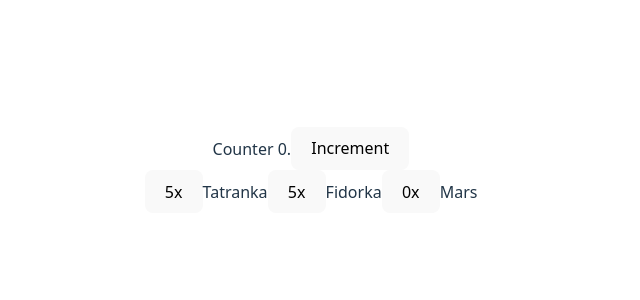
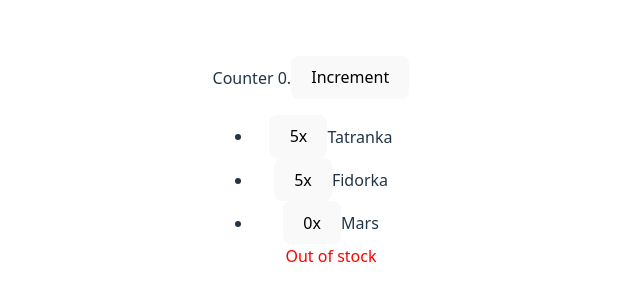
Before and after one commit to MartinNuc/react-course-feb-2026, a React (Vite) app: page / in a window 1280 px wide. Shown: the part 230-530 px from the top of the page, without its empty margins (329-969 px from the left). Built offline with nearby package versions, Linux system fonts and the light colour scheme.

Commit message:
check available count

```diff
--- a/src/VendingItem.tsx
+++ b/src/VendingItem.tsx
@@ -6,13 +6,16 @@ type Props = {
 
 export function VendingItem({ name, availableCount, onSelect }: Props) {
     function handleClick() {
+        if (availableCount <= 0) { return; }
+
         onSelect();
     }
 
     return (
-        <>
+        <div>
             <button onClick={handleClick}>{availableCount}x</button>
             {name}
-        </>
+            { availableCount <= 0 && <div style={{color: 'red'}}>Out of stock</div> }
+        </div>
     );
 }
--- a/src/VendingMachine.tsx
+++ b/src/VendingMachine.tsx
@@ -1,5 +1,5 @@
 import { useState } from 'react';
-import {VendingItem} from './VendingItem';
+import { VendingItem } from './VendingItem';
 
 type Item = {
     id: number;
@@ -9,20 +9,31 @@ type Item = {
 
 export function VendingMachine() {
     const [items, setItems] = useState([
-        {id: 1, name: "Tatranka", availableCount: 5},
-        {id: 2, name: "Fidorka", availableCount: 5},
-        {id: 3, name: "Mars", availableCount: 0}
+        { id: 1, name: "Tatranka", availableCount: 5 },
+        { id: 2, name: "Fidorka", availableCount: 5 },
+        { id: 3, name: "Mars", availableCount: 0 }
     ]);
+    const [counter1, setCounter1] = useState(0);
+
+    if (Math.random() < 0.5) {
+        const [counter2, setCounter2] = useState(0);
+    }
+
+    const [counter3, setCounter3] = useState(0);
 
     function handleSelect(selectedId: Item['id']) {
-        setItems(items.map(item => item.id === selectedId ? { ...item, availableCount: item.availableCount-1 } : item ));
+        setItems(items.map(item => item.id === selectedId && item.availableCount > 0 ? { ...item, availableCount: item.availableCount - 1 } : item));
     }
 
     return (
-        items.map((item) => <VendingItem key={item.id}
-                                name={item.name}
-                                availableCount={item.availableCount}
-                                onSelect={() => handleSelect(item.id)} />
-        )
+        <ul>
+            {items.map((item) => (
+                <li><VendingItem key={item.id}
+                    name={item.name}
+                    availableCount={item.availableCount}
+                    onSelect={() => handleSelect(item.id)} />
+                </li>
+            ))}
+        </ul>
     )
 }
```
Also changed, not shown: src/App.tsx (line endings or trailing spaces).
